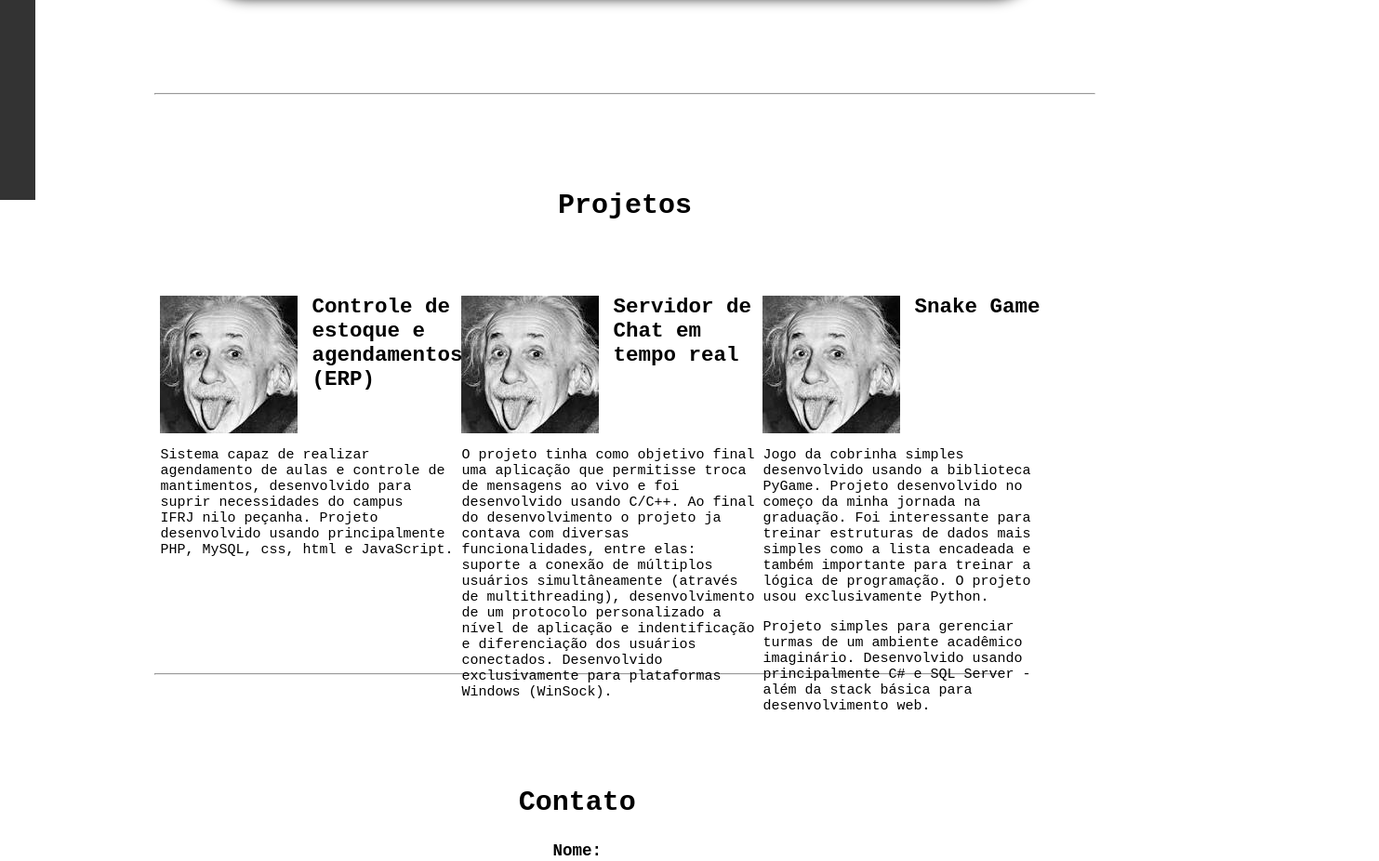
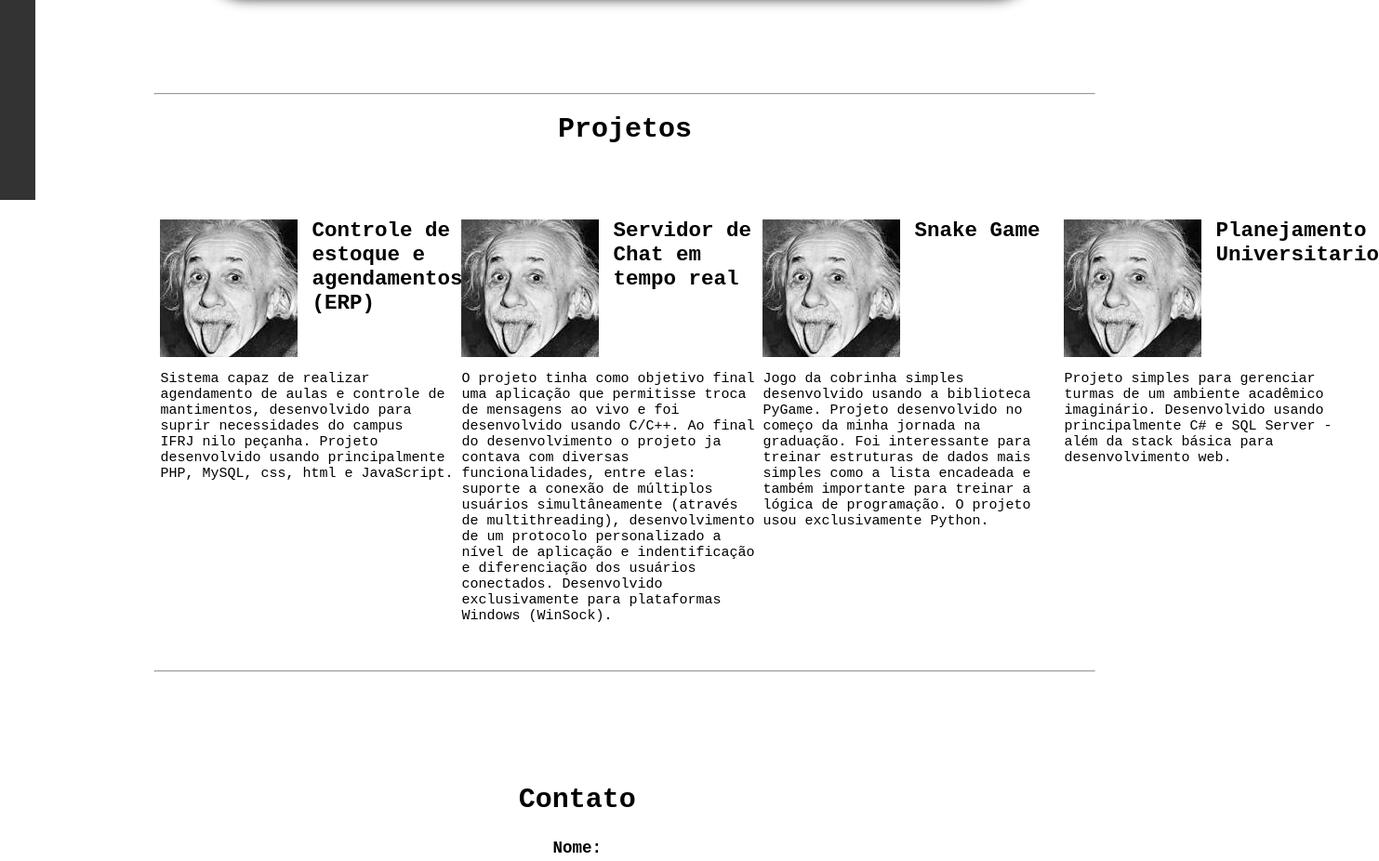
Before and after one commit to tiagoboldori/me, a plain HTML site: page index.html in a window 1280 px wide. Shown: the part 585-1511 px from the top of the page at 93% size, 1483 px wide, since content can reach past the window. Drawn offline with Linux system fonts and the light colour scheme.

Commit message:
fix projetos

```diff
--- a/css/estilos.css
+++ b/css/estilos.css
@@ -19,6 +19,7 @@ h1{
 }
 hr{
     margin: 8vw;
+    margin-bottom: 0;
 }
 .menu{
     width: 3vw;
@@ -147,7 +148,8 @@ main{
     margin-left:15px;
 }
 .p-wrapper{
-    height: 50vh;
+    height: 60vh;
+    margin: 0 auto;
 
 }
 .proj{
--- a/index.html
+++ b/index.html
@@ -62,7 +62,7 @@
             </div>
         </div>
         <hr>
-        <div class="p-wrapper" id="proj-wrap">
+        <div class="p-wrapper">
             <h1>Projetos</h1>
             <br>
             <div class="proj" id="projetos" >
@@ -110,19 +110,25 @@
                                 O projeto usou exclusivamente Python.
                             </p>
                         </div>
+                    </div>
+                    <div class="topico2">
+                        <div class="titulo">
+                            <img alt="imagem" id="projImagem" src="img/download.jpg">
+                            <h2>Planejamento Universitario</h2>
+                        </div>
                         <div class="texto">
-
                             <p>
                                 Projeto simples para gerenciar turmas de um ambiente acadêmico imaginário. Desenvolvido usando principalmente C# e SQL Server - além da stack básica para desenvolvimento web.
                             </p>
                         </div>
+
                     </div>
                 </div>
             </div>
         </div>
         <br>
+        <hr>
         <div class="contacts" id="contato">
-            <hr>
             <div class="contactForm">
                 <h1>Contato</h1>
                 <div>
```
